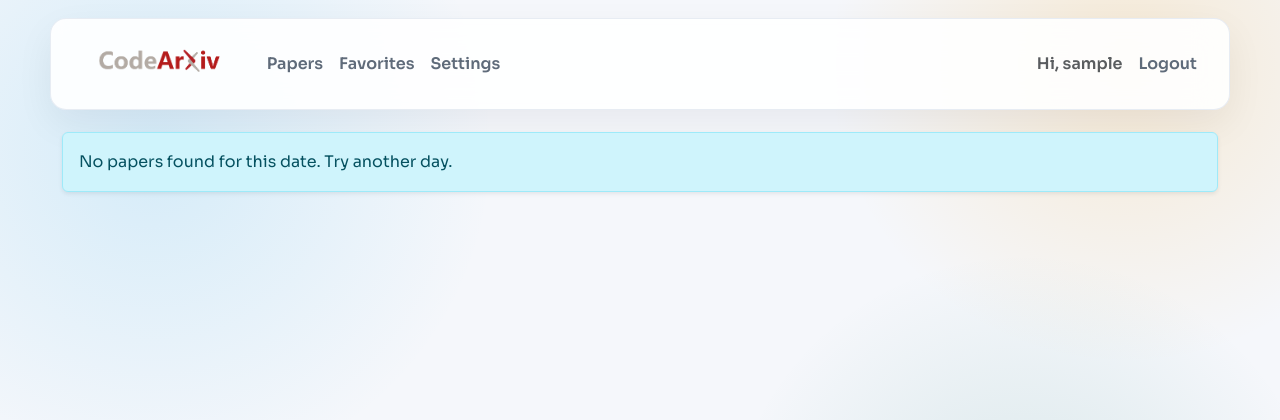
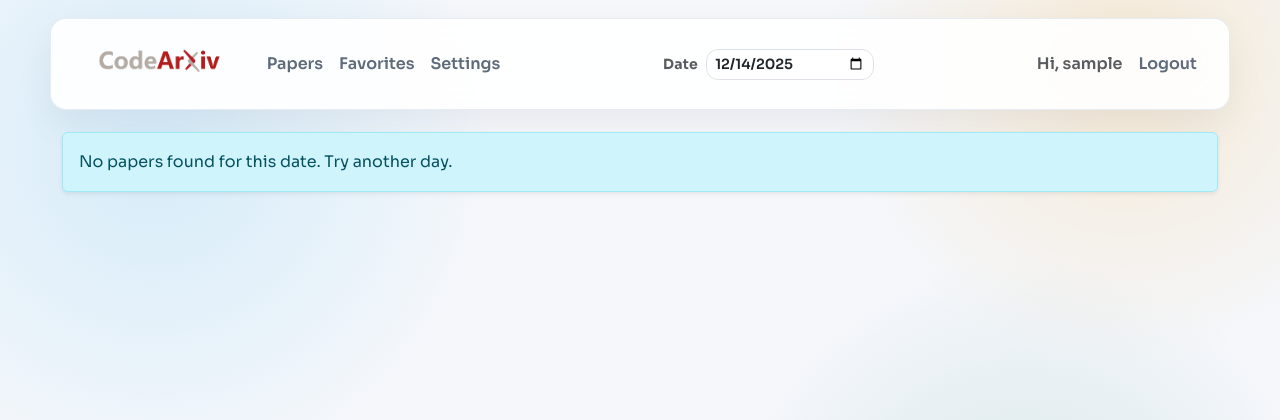
Before and after one commit to caopulan/CodeArXiv, a Flask app: page / in a window 1280 px wide. Shown: the top 420 px of the page. Run offline with Flask 3, Linux system fonts and the light colour scheme; the visitor is signed in with stand-in values (Sample User, id 1); data comes from the database, SQL or seed files in the repository; data that the repository does not hold is empty; some libraries are stand-ins or nearby versions.

Commit message:
feat: add navbar date picker [codex]

```diff
--- a/app/feed.py
+++ b/app/feed.py
@@ -56,6 +56,8 @@ LANGUAGE_COPY = {
         "filters_all_favorites": "All favorites",
         "filters_hint": "Tune filters in Settings.",
         "refresh": "Refresh",
+        "nav_date_label": "Date",
+        "nav_date_aria": "Select date",
         "badge_blacklist": "Blacklisted",
         "badge_whitelist": "Whitelisted",
         "favorite_saved": "★ Saved",
@@ -109,6 +111,8 @@ LANGUAGE_COPY = {
         "filters_all_favorites": "全部收藏夹",
         "filters_hint": "过滤条件在 Settings 中设置。",
         "refresh": "刷新",
+        "nav_date_label": "日期",
+        "nav_date_aria": "选择日期",
         "badge_blacklist": "黑名单",
         "badge_whitelist": "白名单",
         "favorite_saved": "★ 已收藏",
@@ -157,6 +161,28 @@ def _current_language() -> str:
 def inject_language_context():
     lang = _current_language()
     return {"current_language": lang, "lang_copy": _copy_for_language(lang)}
+
+
+@bp.app_context_processor
+def inject_nav_date_context():
+    dates = paper_store.list_dates()
+    selected = getattr(g, "nav_date", None)
+    selected_date: Optional[dt.date] = selected if isinstance(selected, dt.date) else None
+    if selected_date is None:
+        date_str = request.args.get("date")
+        if date_str:
+            try:
+                selected_date = dt.date.fromisoformat(date_str)
+            except ValueError:
+                selected_date = None
+    if selected_date is None:
+        selected_date = dates[-1] if dates else dt.date.today()
+
+    return {
+        "nav_min_date": dates[0].isoformat() if dates else None,
+        "nav_max_date": dates[-1].isoformat() if dates else None,
+        "nav_selected_date": selected_date.isoformat(),
+    }
 
 
 def _latest_pub_date() -> dt.date:
@@ -592,6 +618,7 @@ def index():
     if target_date is None:
         target_date = _latest_pub_date()
 
+    g.nav_date = target_date
     rows = paper_store.load_date(target_date)
 
     category_options = list(DEFAULT_CATEGORIES)
@@ -833,6 +860,8 @@ def paper_detail(paper_id: str):
     paper = _apply_language_to_paper(paper, language)
     if not paper.get("pub_date") and paper_date:
         paper["pub_date"] = paper_date.isoformat()
+    if paper_date:
+        g.nav_date = paper_date
     pdf_link = paper["pdf_path"] or f"https://arxiv.org/abs/{paper_id}"
     user_favorites = []
     last_created_fav = session.pop("last_created_fav", None)
--- a/app/static/styles.css
+++ b/app/static/styles.css
@@ -79,6 +79,28 @@ a:hover {
 .nav-link:focus,
 .nav-link.active {
   color: var(--ink);
+}
+
+.nav-date-form {
+  padding-left: 6px;
+  padding-right: 6px;
+}
+
+.nav-date-label {
+  font-weight: 700;
+  letter-spacing: 0.02em;
+}
+
+.nav-date-input {
+  width: 152px;
+  border-radius: 12px;
+  font-weight: 600;
+}
+
+@media (min-width: 992px) {
+  .nav-date-input {
+    width: 168px;
+  }
 }
 
 .btn-primary {
--- a/app/templates/base.html
+++ b/app/templates/base.html
@@ -29,6 +29,22 @@
             <a class="nav-link" href="{{ url_for('feed.settings') }}">Settings</a>
           </li>
         </ul>
+        {% if g.user %}
+        <form class="d-flex align-items-center gap-2 nav-date-form my-2 my-lg-0" method="get" action="{{ url_for('feed.index') }}">
+          <label class="nav-date-label text-muted small d-none d-lg-inline" for="navDate">{{ lang_copy.nav_date_label }}</label>
+          <input
+            id="navDate"
+            class="form-control form-control-sm nav-date-input"
+            type="date"
+            name="date"
+            value="{{ nav_selected_date or '' }}"
+            {% if nav_min_date %}min="{{ nav_min_date }}"{% endif %}
+            {% if nav_max_date %}max="{{ nav_max_date }}"{% endif %}
+            aria-label="{{ lang_copy.nav_date_aria }}"
+            onchange="this.form.submit()"
+          >
+        </form>
+        {% endif %}
         <ul class="navbar-nav ms-auto">
           {% if g.user %}
           <li class="nav-item">
```
